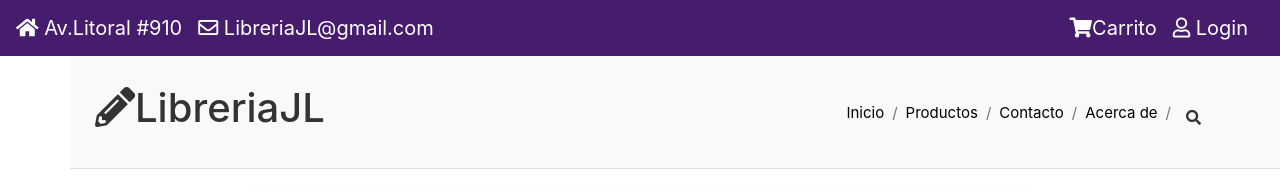
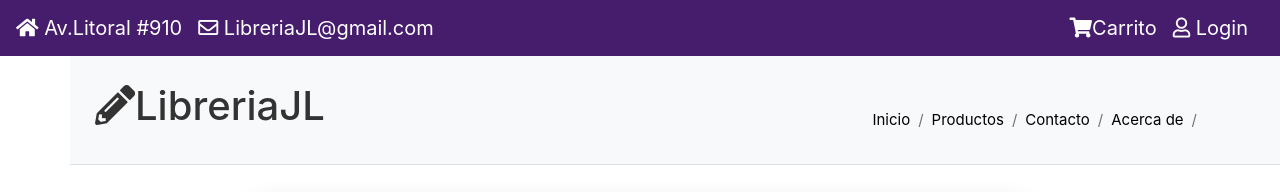
Before and after one commit to jessicarojas99/LibreriaJL, an Angular app: page /login in a window 1280 px wide. Shown: the top 192 px of the page. Built offline with nearby package versions, Linux system fonts and the light colour scheme.

Commit message:
validaciones

```diff
--- a/src/app/login/login/login.component.styl
+++ b/src/app/login/login/login.component.styl
@@ -1,6 +1,6 @@
 
 
-h3 {
+h4 {
 	font-weight: bold;
 	margin: 0;
     color:#461C6D;
--- a/src/app/nav/nav/nav.component.html
+++ b/src/app/nav/nav/nav.component.html
@@ -22,12 +22,6 @@
         <li class="breadcrumb-item "><a routerLink="/about" >Contacto</a></li>
         <li class="breadcrumb-item "><a routerLink="/about" >Acerca de</a></li>
         <li class="breadcrumb-item ">
-          <form role="search" method="get" id="searchform" action="">
-          <label for="s">
-            <i class="fas fa-search"></i>
-          </label>
-           <input type="text" value="" placeholder=" search" class="" id="s">
-        </form>
         </li>
       </ol>
     </nav>
--- a/src/app/services/user.service.ts
+++ b/src/app/services/user.service.ts
@@ -1,7 +1,7 @@
 import { Injectable } from '@angular/core';
 import { HttpClient } from '@angular/common/http';
-import {of} from 'rxjs';
-import {delay} from 'rxjs/operators';
+import { of } from 'rxjs';
+import { delay } from 'rxjs/operators';
 
 @Injectable({
   providedIn: 'root'
```
